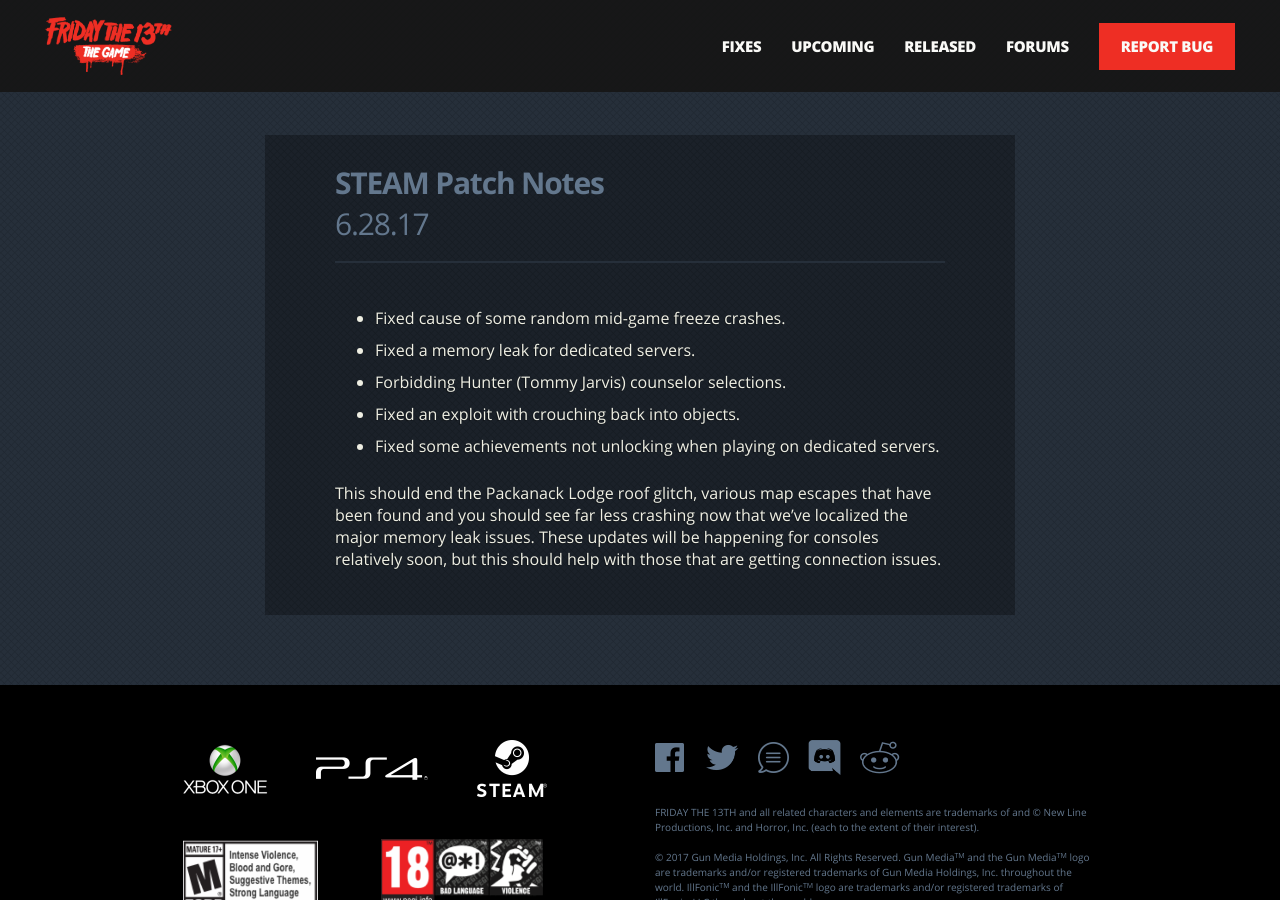
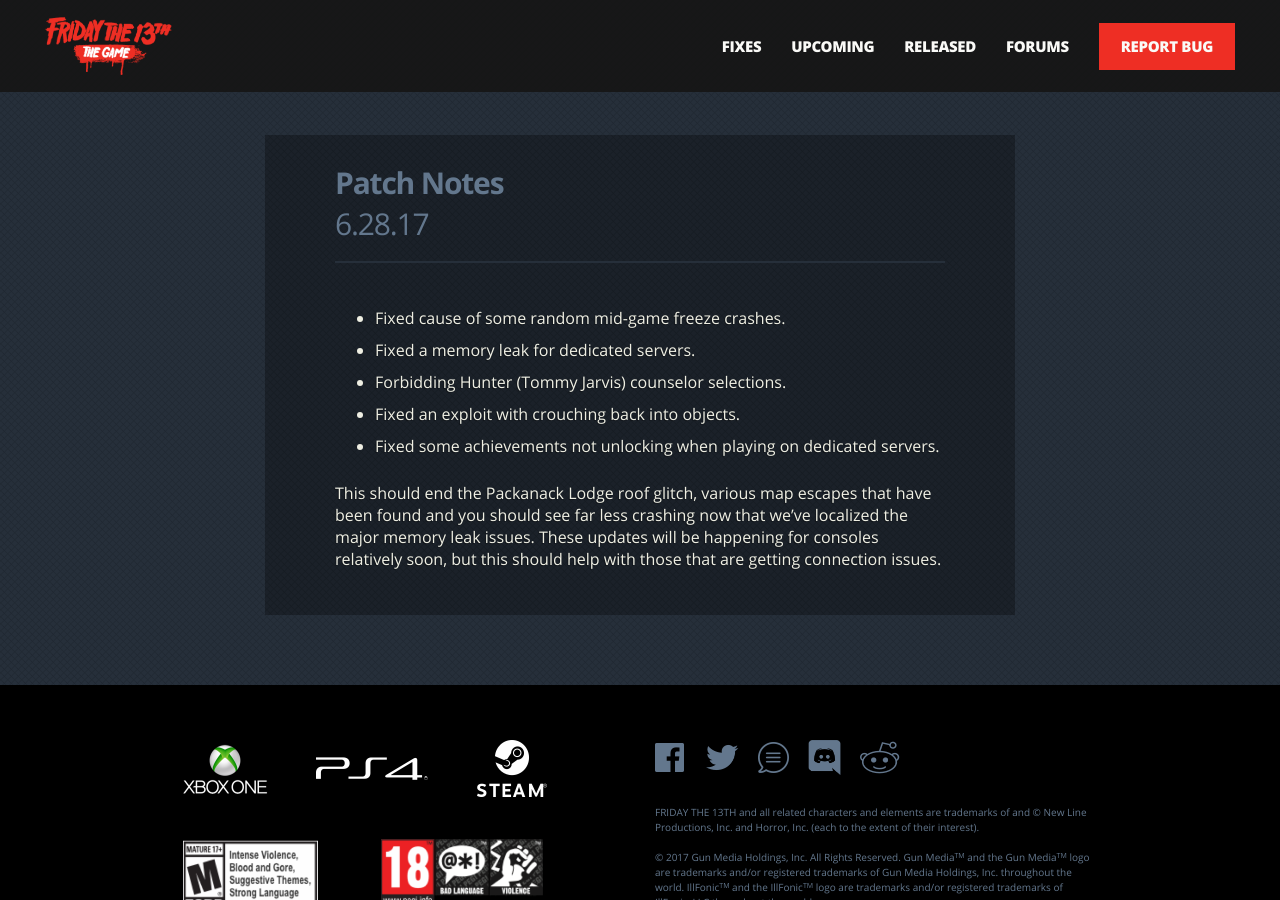
Before and after one commit to bdk6000/friday-13, a Jekyll site: the page built from _released-patches/patch-notes-6-5.markdown, in a window 1280 px wide and 900 px high. Built offline with Jekyll 4.4.1, drawn with Linux system fonts in a browser that asks for light colours.

Commit message:
Updated Patch Notes 6 5

```diff
--- a/_released-patches/patch-notes-6-5.markdown
+++ b/_released-patches/patch-notes-6-5.markdown
@@ -1,8 +1,6 @@
 ---
 title: Patch Notes
 date: 2017-06-05 22:15:00 -04:00
-categories:
-- STEAM
 release-date: 2017-06-28 22:15:00 -04:00
 ---
 
```
